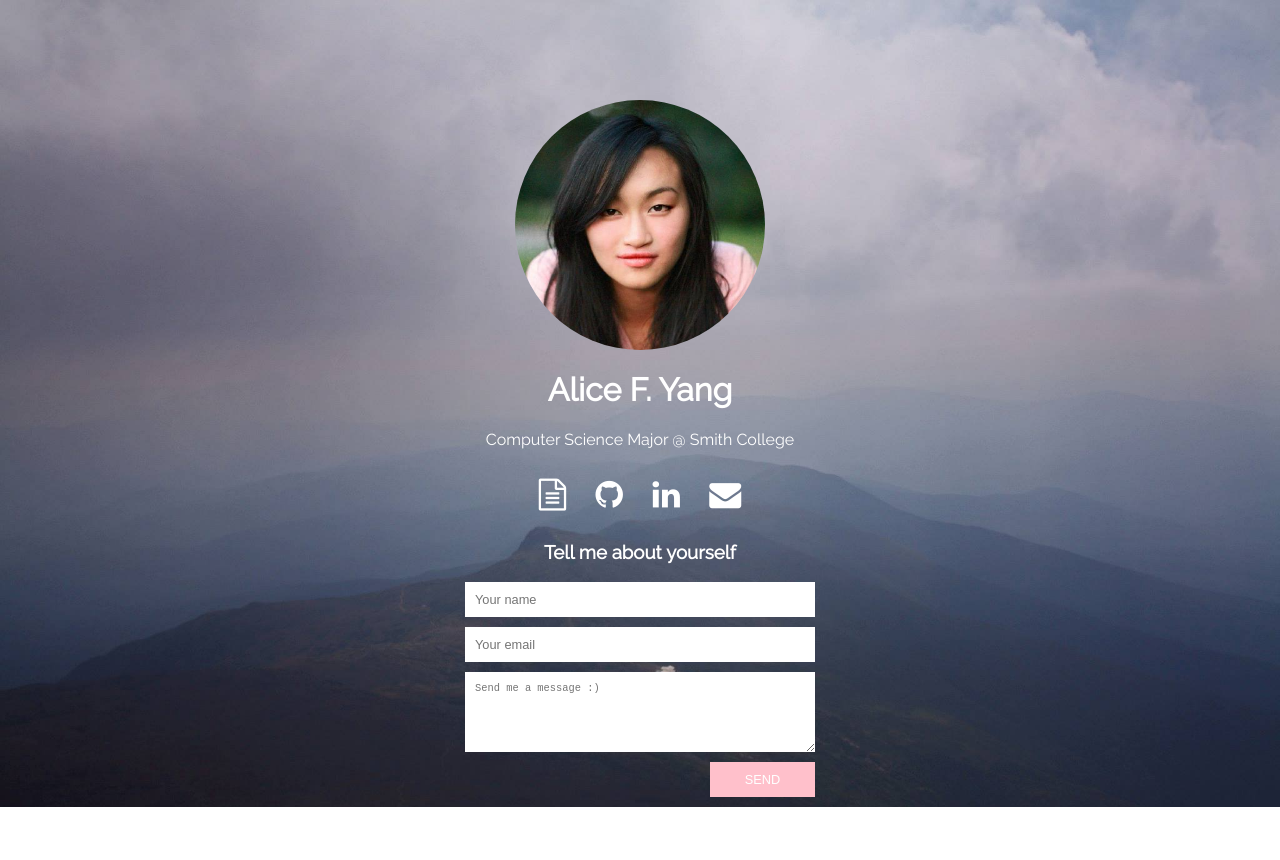
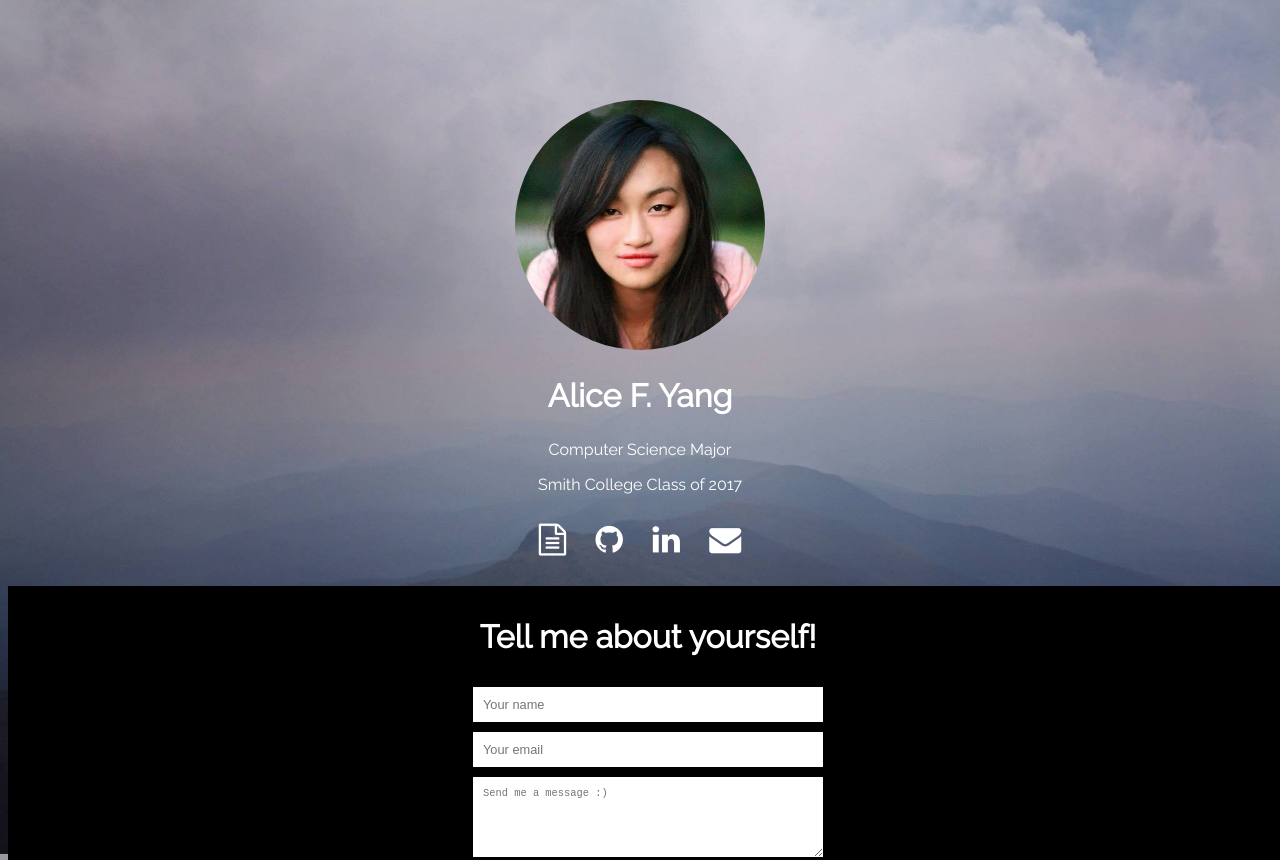
Before and after one commit to AliceFanYang/AliceFanYang.github.io, a plain HTML site: page index.html in a window 1280 px wide. Shown: the top 860 px of the page. Before the commit the page ends 807 px from the top, so only its background shows below. Drawn offline with Linux system fonts and the light colour scheme; files that its build step writes are made by us from their sources.

Commit message:
update tag lines

```diff
--- a/index.html
+++ b/index.html
@@ -5,17 +5,20 @@
 	<meta charset="UTF-8">
     <meta name="viewport" content="width=device-width, initial-scale=1.0">
     <link href='https://fonts.googleapis.com/css?family=Raleway' rel='stylesheet' type='text/css'>
-    <link rel="stylesheet" type="text/css" href="style.css">
+    <link rel="stylesheet" type="text/css" href="css/style.css">
     <link rel="stylesheet" href="https://maxcdn.bootstrapcdn.com/font-awesome/4.4.0/css/font-awesome.min.css">
-    <script src="js/particle.js"></script>
+    <script type='text/javascript' src='js/jquery.particleground.min.js'></script>
+    <script type='text/javascript' src='js/particles.js'></script>
 </head>
 
 <body>
 
+  <section id="landing" class="fullPage">
       <div class="profile-circular"></div>
       <h1>Alice F. Yang</h1>
 
-    <p>Computer Science Major @ Smith College</p>
+      <p>Computer Science Major</p>
+			<p>Smith College Class of 2017</p>
 
       <section id="icons" class ="row">
           <a class="icon" href="resume.pdf"><i class="fa fa-file-text-o fa-2x"></i></a>
@@ -24,8 +27,12 @@
           <a class="icon" href="mailto:alice.f.yang@gmail.com"><i class="fa fa-envelope fa-2x"></i></a>
       </section>
 
+</section>
+
+  <section id="contact" class="fullPage">
+    <div id="particles">
       <section class="form">
-    <h3>Tell me about yourself</h3>
+        <h1>Tell me about yourself!</h1>
           <form action="//formspree.io/alice.f.yang@gmail.com" method="POST">
             <input type="text" name="name" placeholder="Your name">
             <input type="email" name="_replyto" placeholder="Your email">
@@ -33,5 +40,7 @@
             <input type="submit" value="Send">
           </form>
       </section>
+    </div>
+  </section>
 
 </body>
```
Lines whose indentation alone changed are shown as unchanged.
